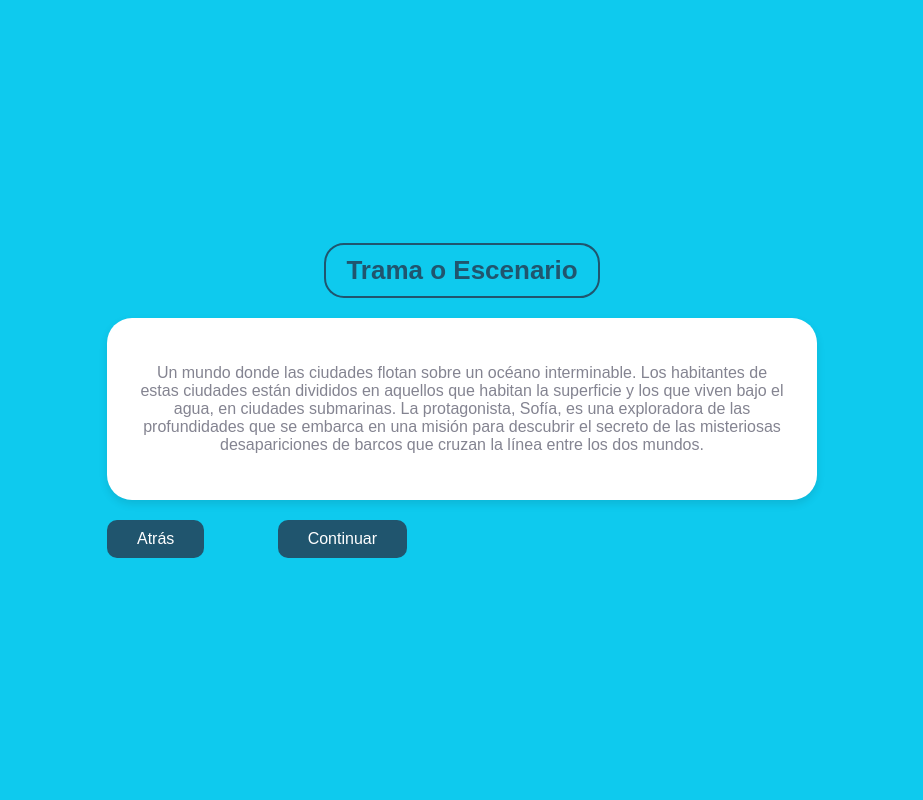
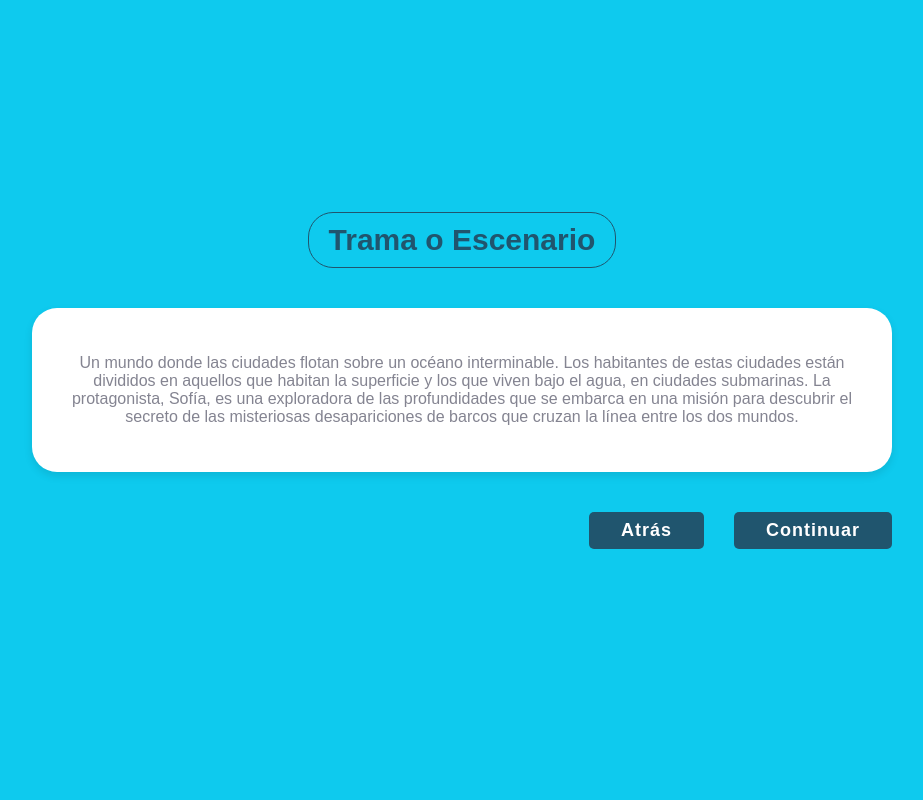
Before and after one commit to donhenryc/narratoons, a PHP site: page /trama.html in a window 1280 px wide. Shown: the whole page, without its empty margins (178-1101 px from the left). Run offline with PHP 8.4, Linux system fonts and the light colour scheme.

Commit message:
Archivo trama finalizado y archivo css añadido estilo de trama

```diff
--- a/public/css/styles.css
+++ b/public/css/styles.css
@@ -293,3 +293,63 @@ header {
 .animacion-salida {
   animation: animacion-salida-derecha 1s;
 }
+
+ /********************** Estilos css de trama ******************************/
+#estilo-cuerpo {                                 /* Body de trama */
+  font-family:sans-serif;
+  background-color: #0ecaee;
+  display: flex;
+  justify-content: center;
+  align-items: center;
+  height: 100vh;
+  margin: 0;
+}
+
+#trama-cont {
+  text-align: center;
+}
+
+#titulo {
+  font-size: 30px;
+  font-weight: bold;
+  color: rgb(32, 85, 110);
+  border: 1.6px solid rgb(32, 85, 110);
+  border-radius: 25px;
+  padding: 10px 20px;
+  display: inline-block;
+  background-color: #0ecaee;
+}
+
+#escenario {
+  background-color: #fff;
+  border-radius: 25px;
+  padding: 30px;
+  max-width: 800px;
+  margin: 40px auto;
+  color: rgb(132, 132, 145);
+  box-shadow: 0 4px 8px rgba(0, 0, 0, 0.1);
+}
+
+#trama-bt {
+  display: flex;
+  justify-content: flex-end;
+  gap: 30px;
+  max-width: 900px;
+  margin:  40px auto;
+}
+
+#trama-bt button {
+  background-color: #20556e;
+  color: white;
+  font-size: 18px;
+  font-weight: 600;
+  border: none;
+  border-radius: 5px;
+  padding: 0.5rem 2rem;
+  letter-spacing: 1px;
+}
+
+#trama-bt button:hover {
+  background-color: #338bb4;
+  color: white;
+}
--- a/public/trama.html
+++ b/public/trama.html
@@ -4,74 +4,17 @@
     <meta charset="UTF-8">
     <meta name="viewport" content="width=device-width, initial-scale=1.0">
     <title>Trama o Escenario</title>
-    <style>
-        body {
-            font-family: Arial, sans-serif;
-            background-color: #0ecaee;
-            display: flex;
-            justify-content: center;
-            align-items: center;
-            height: 100vh;
-            margin: 0;
-        }
-
-        .container {
-            text-align: center;
-        }
-
-        .title {
-            font-size: 26px;
-            font-weight: bold;
-            color: rgb(32, 85, 110);
-            border: 2px solid rgb(32, 85, 110);
-            border-radius: 20px;
-            padding: 10px 20px;
-            display: inline-block;
-            background-color: #0ecaee;
-        }
-
-        .box {
-            background-color: #fff;
-            border-radius: 25px;
-            padding: 30px;
-            max-width: 650px;
-            margin: 20px auto;
-            box-shadow: 0 4px 8px rgba(0, 0, 0, 0.1);
-            color:rgb(132, 132, 145);
-        }
-
-        .buttons {
-            display: flex;
-            justify-content: space-between;
-            align-items: left;
-            max-width: 300px;
-            margin: 20  px auto;
-        }
-
-        .buttons button {
-            background-color: #20556e;
-            color: white;
-            border: none;
-            border-radius: 10px;
-            padding: 10px 30px;
-            font-size: 16px;
-            cursor: pointer;
-        }
-
-        .buttons button:hover {
-            background-color: #20556e
-        }
-    </style>
+    <link rel="stylesheet" href="css/styles.css">
 </head>
-<body>
-    <div class="container">
-        <div class="title">Trama o Escenario</div>
-        <div class="box">
+<body id = estilo-cuerpo>
+    <div class="container" id="trama-cont">
+        <div class="title" id="titulo">Trama o Escenario</div>
+        <div class="box" id="escenario">
             <p>
                 Un mundo donde las ciudades flotan sobre un océano interminable. Los habitantes de estas ciudades están divididos en aquellos que habitan la superficie y los que viven bajo el agua, en ciudades submarinas. La protagonista, Sofía, es una exploradora de las profundidades que se embarca en una misión para descubrir el secreto de las misteriosas desapariciones de barcos que cruzan la línea entre los dos mundos.
             </p>
         </div>
-        <div class="buttons">
+        <div class="buttons" id="trama-bt">
             <button>Atrás</button>
             <button>Continuar</button>
         </div>
```
Also changed, not shown: public/estilo.css (added, +59 -0 lines).
